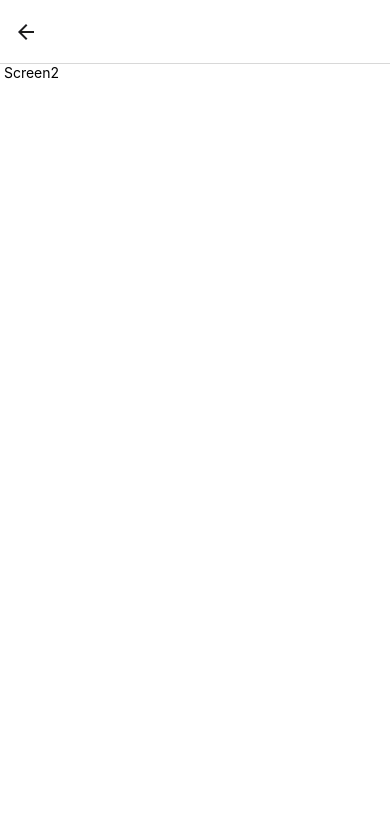
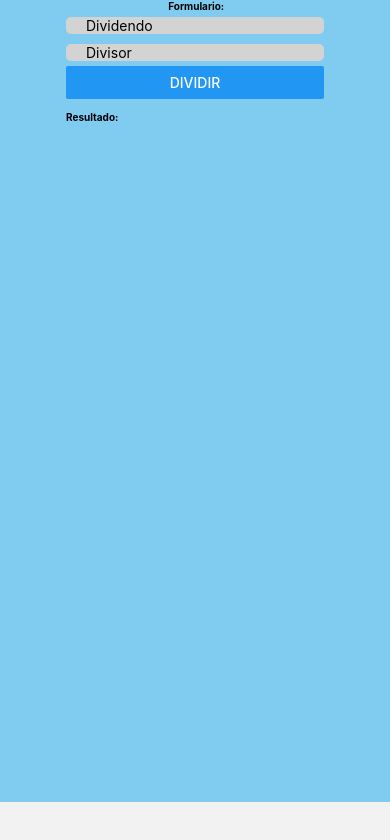
Before and after one commit to kevincadena95/ActividadAuto1-AppMov_Cadena, a React Native app: screen /Pantalla2 in a window 390 px wide. Shown: the top 840 px of the page. Built offline with nearby package versions, Linux system fonts and the light colour scheme.

Commit message:
Realizar la funcion de la division en el Screen2

```diff
--- a/App.tsx
+++ b/App.tsx
@@ -2,7 +2,8 @@ import { StatusBar } from 'expo-status-bar';
 import { StyleSheet, Text, View } from 'react-native';
 import { Screen1 } from './src/screens/Screen1';
 import { NavigationContainer } from '@react-navigation/native';
-import { StackNavigator } from './Navigator/StackNavigator';
+import { StackNavigator } from './src/Navigator/StackNavigator';
+
 
 
   const App = () => {
--- a/Navigator/StackNavigator.tsx
+++ b/src/Navigator/StackNavigator.tsx
@@ -1,6 +1,7 @@
 import { createStackNavigator } from '@react-navigation/stack';
-import { Screen1 } from '../src/screens/Screen1';
-import { Screen2 } from '../src/screens/Screen2';
+import { Screen1 } from '../screens/Screen1';
+import { Screen2 } from '../screens/Screen2';
+
 
 
 const Stack = createStackNavigator();
@@ -9,14 +10,9 @@ export const StackNavigator = () => {
     return (
     <Stack.Navigator /* initialRouteName='Pantalla2' */
     screenOptions={{
-        cardStyle:{
-            backgroundColor: 'white'
-        },
-        /* headerShown: false, */ //se quita la cabecera de navegacion
-        headerStyle: {
-            elevation: 10 //la separacion entre la cabecera y el cuerpo del sricpt
 
-        }
+        headerShown: false
+
     }}>
         <Stack.Screen name="Pantalla1" options={{title: ''}} component={Screen1} />
         <Stack.Screen name="Pantalla2" options={{title: ''}} component={Screen2} />
--- /dev/null
+++ b/src/components/BodyComponent.tsx
@@ -0,0 +1,18 @@
+import React, { ReactNode } from 'react'
+import { Text, useWindowDimensions, View } from 'react-native'
+import { StyleGlobal } from '../theme/AppTheme';
+
+
+interface Props{
+ children: ReactNode; //componente react
+}
+
+export const BodyComponent = (props: Props) => {
+const {height} = useWindowDimensions();
+
+    return (
+    <View style={{...StyleGlobal.containerBody, height: height*0.95}}>
+        {props.children}
+    </View>
+    )
+}
--- /dev/null
+++ b/src/components/InputComponent.tsx
@@ -0,0 +1,22 @@
+import React from 'react'
+import { KeyboardTypeOptions, TextInput } from 'react-native'
+import { StyleGlobal } from '../theme/AppTheme';
+
+
+  interface Props{
+    placeholder: string;
+    keyboardType: KeyboardTypeOptions;
+    handleChangeValue: (name: string, value: string) => void;
+    name: string;
+}
+
+export const InputComponent = ({placeholder, keyboardType, handleChangeValue, name}: Props) => {
+
+  return (
+    <TextInput
+    placeholder= {placeholder}
+    keyboardType= {keyboardType}
+    onChangeText={(value) => handleChangeValue(name, (value))}
+    style={StyleGlobal.input}/>
+  )
+}
--- a/src/screens/Screen1.tsx
+++ b/src/screens/Screen1.tsx
@@ -1,16 +1,22 @@
 import { CommonActions, useNavigation } from '@react-navigation/native';
 import React from 'react'
-import { Button, Text, View } from 'react-native'
+import { Button, Image, Text, View } from 'react-native'
+import { StyleGlobal } from '../theme/AppTheme';
+import { BodyComponent } from '../components/BodyComponent';
 
 export const Screen1 = () => {
 
 const navigation = useNavigation();
 
     return (
-    <View>
-        <Text>Bienvenido</Text>
+    <View >
+        <BodyComponent>
+        <Text style={StyleGlobal.text}>
+            ¡Bienvenido!</Text>
+        <Image src='https://i.postimg.cc/vTZBX30m/raectnative.jpg' style={StyleGlobal.imagen}/>
         <Button title='Acceder'
-        onPress={()=>navigation.dispatch(CommonActions.navigate({name: 'Pantalla2'}))}/>
+        onPress={()=>navigation.dispatch(CommonActions.navigate({name: 'Pantalla2'}))} />
+        </BodyComponent>
     </View>
     )
 }
--- a/src/screens/Screen2.tsx
+++ b/src/screens/Screen2.tsx
@@ -1,10 +1,65 @@
-import React from 'react'
-import { Text, View } from 'react-native'
+import React, { useState } from 'react'
+import { Button, Text, View } from 'react-native'
+import { BodyComponent } from '../components/BodyComponent';
+import { StyleGlobal } from '../theme/AppTheme';
+import { InputComponent } from '../components/InputComponent';
+
+interface FormLogin {
+    dividendo: number
+    divisor: number
+}
 
 export const Screen2 = () => {
+      //hook UseState:m permite gestionar el estado del formulario
+    const [formLogin, setFormLogin] = useState<FormLogin>({
+        dividendo: 0,
+        divisor: 0
+    });
+
+    //funcion para capturar los valores de mi formulario y cambiarlos de string a number
+    const handleChangeValue = (name: string, value: string) => {
+      setFormLogin({...formLogin, [name]: Number(value)});
+    }
+
+    //hook para actualizar el texto del resultado
+    const [resultado, setResultado] = useState<string>('');
+
+    //funcion para realizar el calculo de la division
+    const handleDivide = () => {
+    const { dividendo, divisor } = formLogin;
+
+    if (divisor === 0) {
+      if (dividendo === 0) {
+        setResultado('INDETERMINACIÓN');
+      } else {
+        setResultado('NO EXISTE DIVISIÓN PARA CERO');
+      }
+      return;
+    }
+
+    setResultado(`${dividendo / divisor}`);
+
+  }
+
   return (
     <View>
-        <Text> Screen2</Text>
+      <BodyComponent>
+        <Text style={StyleGlobal.text}> Formulario:</Text>
+        <View>
+                <InputComponent placeholder='Dividendo' keyboardType='numeric'
+                handleChangeValue={handleChangeValue}
+                name='dividendo'/>
+                <InputComponent placeholder='Divisor' keyboardType='numeric'
+                handleChangeValue={handleChangeValue}
+                name='divisor'/>
+
+        <Button title='Dividir' onPress={handleDivide} />
+
+        <Text style={[StyleGlobal.text, { marginTop: 12 }]}>Resultado: {resultado}</Text>
+
+
+        </View>
+      </BodyComponent>
     </View>
   )
 }
--- /dev/null
+++ b/src/theme/AppTheme.ts
@@ -0,0 +1,42 @@
+import { StyleSheet } from 'react-native';
+
+
+export const StyleGlobal = StyleSheet.create({
+    text: {
+        color: 'black',
+        fontSize: 10,
+        fontWeight: 'bold',
+    },
+
+    containerBody: {
+        backgroundColor: '#7fccf0',
+        alignItems:'center'
+    },
+
+
+
+    input:{
+        backgroundColor: '#D3D3D3',
+        paddingHorizontal: 20,
+        borderRadius: 5,
+        marginVertical: 5
+    },
+
+    button:{
+        backgroundColor: 'blue',
+        borderRadius: 5,
+        marginVertical: 5,
+        color: 'white',
+        textAlign: 'center',
+        fontWeight: 'bold',
+    },
+
+
+    imagen:{
+        display: 'flex',
+        height: 200,
+        width: 200,
+        margin: 50,
+        borderRadius: 10,
+    }
+})
```
